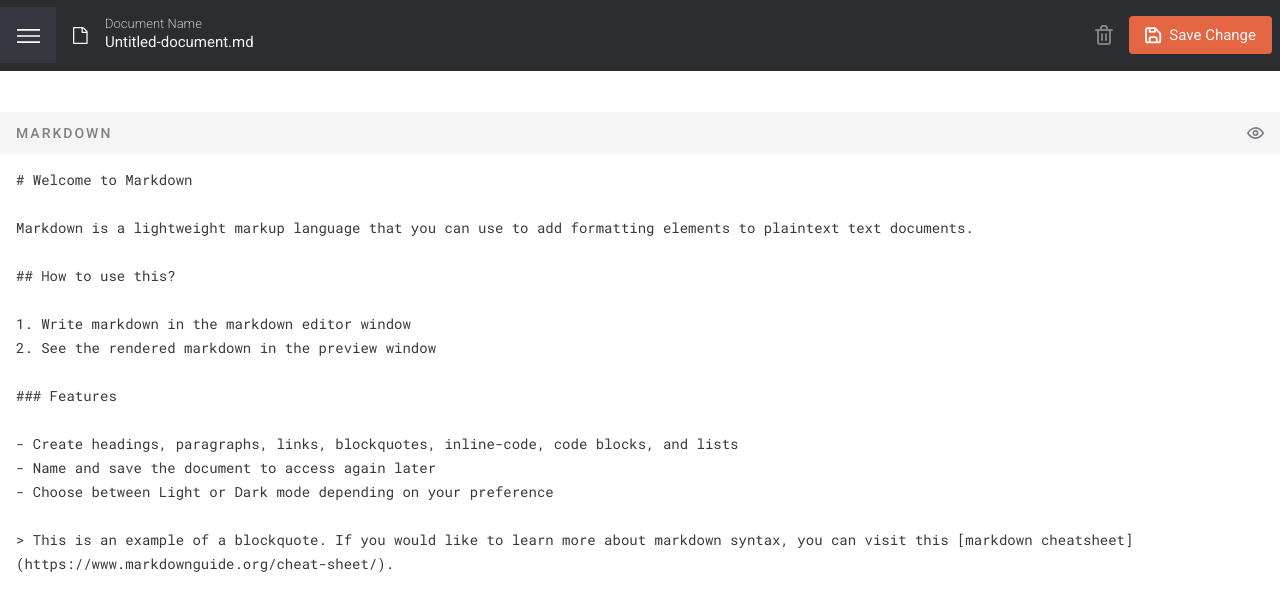
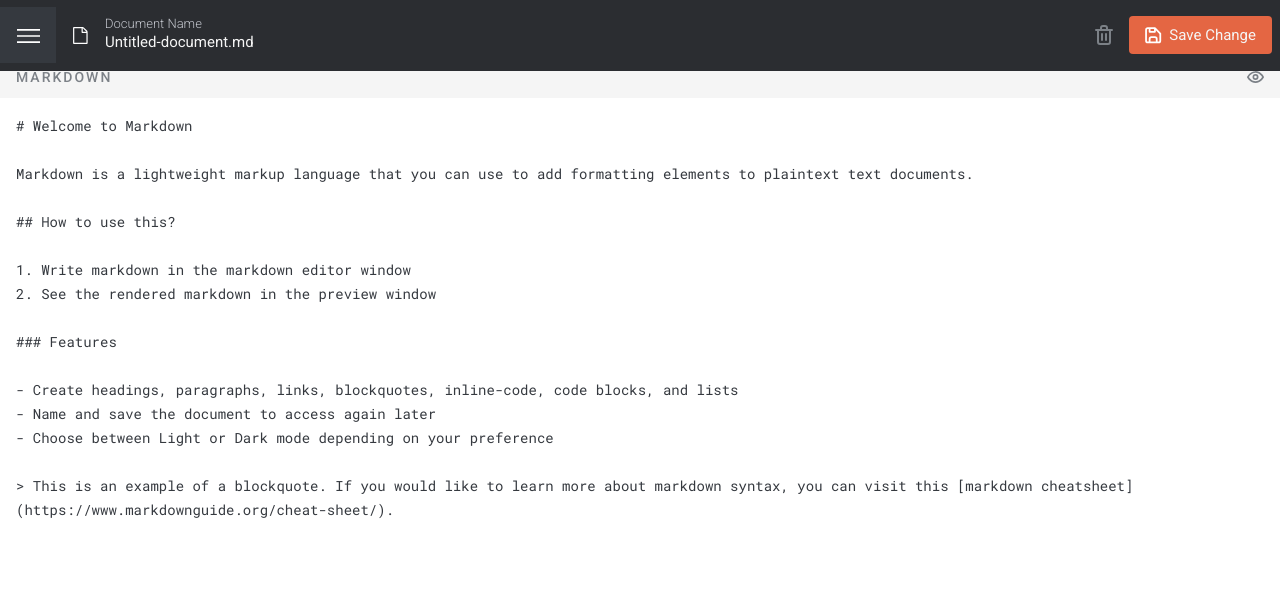
Before and after one commit to Furxx2000/In-browser-markdown-editor, a React (Vite) app: page / in a window 1280 px wide. Shown: the top 610 px of the page. Built offline with nearby package versions, Linux system fonts and the light colour scheme.

Commit message:
New setting for layout

```diff
--- a/src/scss/Markdown.scss
+++ b/src/scss/Markdown.scss
@@ -1,13 +1,10 @@
-.markdown {
-  padding-top: 56px;
-}
-
 .markdown-content {
   width: 100%;
   min-height: 100vh;
+  margin: 0;
   padding: 1rem;
-  padding-top: 42px;
+  padding-top: 58px;
   line-height: 24px;
   white-space: pre-wrap;
-  transition: 0.8s ease;
+  transition: 0.5s ease;
 }
--- a/src/scss/Preview.scss
+++ b/src/scss/Preview.scss
@@ -1,13 +1,19 @@
-.preview {
-  padding-top: 56px;
-}
-
 .preview-content {
   width: 100%;
   min-height: 100vh;
-  padding: 1rem;
-  padding-top: 42px;
+  margin: 0;
+  padding: 1rem 20px;
+  padding-top: 58px;
   line-height: 24px;
   white-space: pre-wrap;
-  transition: 0.8s ease;
+  transition: 0.5s ease;
+
+  ul,
+  ol {
+    padding-left: 40px;
+
+    li {
+      padding-left: 0.5rem;
+    }
+  }
 }
--- a/src/scss/SideBar.scss
+++ b/src/scss/SideBar.scss
@@ -7,13 +7,19 @@
   left: -250px;
   width: 250px;
   height: 100vh;
-  padding: 1.8rem 1.5rem;
-  --flow: 27px;
-  will-change: left;
-  transition: 0.4s ease;
+  padding: 27px 1.5rem;
+  transition: left 0.4s ease;
 
   &.is-active {
     left: 0;
+  }
+
+  nav {
+    gap: 27px;
+  }
+
+  ul {
+    margin-top: -19px;
   }
 }
 
```
